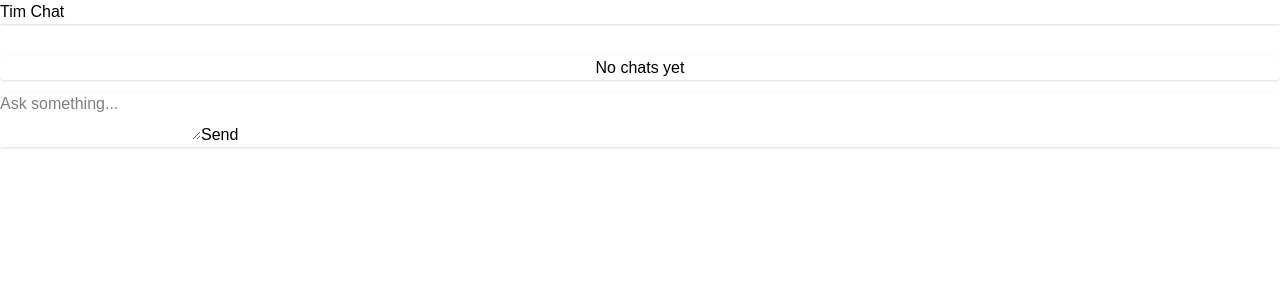
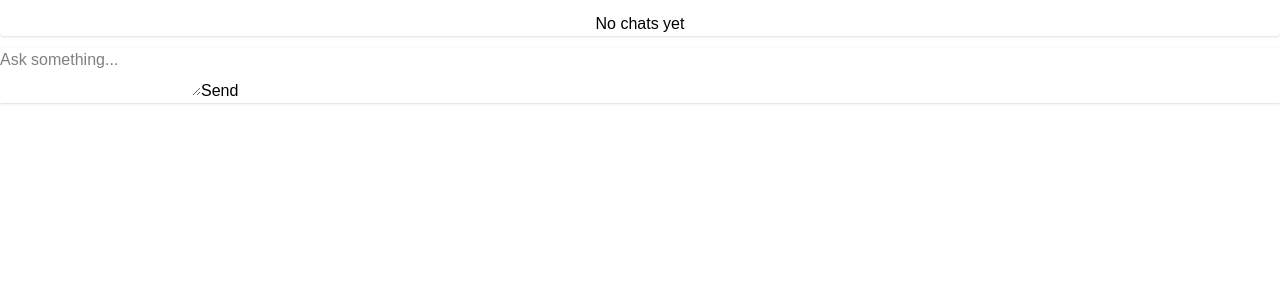
Before and after one commit to simwawatim/tim-chat-ai-frontend-nextjs, a Next.js app: page /chat in a window 1280 px wide. Shown: the top 300 px of the page. Built offline with nearby package versions, Linux system fonts and the light colour scheme.

Commit message:
feat: no

```diff
--- a/componets/TimChatPage.jsx
+++ b/componets/TimChatPage.jsx
@@ -9,7 +9,6 @@ export default function TimChatPromptWithSidebar() {
   const [activeChat, setActiveChat] = useState(null);
   const [response, setResponse] = useState('');
   const [loading, setLoading] = useState(false);
-  const [copiedCode, setCopiedCode] = useState(null); // track copied block
 
   useEffect(() => {
     if (activeChat !== null) {
@@ -50,23 +49,8 @@ export default function TimChatPromptWithSidebar() {
     setMessage('');
   };
 
-  const copyToClipboard = (code, index) => {
-    navigator.clipboard.writeText(code).then(() => {
-      setCopiedCode(index);
-      setTimeout(() => setCopiedCode(null), 2000);
-    });
-  };
-
   return (
-    <>
-      {/* Static Navbar */}
-      <nav className="navbar navbar-dark bg-dark fixed-top shadow">
-        <div className="container-fluid">
-          <span className="navbar-brand mb-0 h1">Tim Chat</span>
-        </div>
-      </nav>
-
-      <div className="container-fluid mt-5 pt-3">
+    <div className="container-fluid mt-3">
       <div className="row">
 
         {/* Sidebar */}
@@ -128,21 +112,10 @@ export default function TimChatPromptWithSidebar() {
                     components={{
                       code({ node, inline, className, children, ...props }) {
                         const match = /language-(\w+)/.exec(className || '');
-                          const codeString = String(children).replace(/\n$/, '');
-                          const blockIndex = Math.random(); // unique ID per render
-
                         return !inline && match ? (
-                            <div className="position-relative">
-                              <button
-                                className="btn btn-sm btn-secondary position-absolute end-0 top-0 m-1"
-                                onClick={() => copyToClipboard(codeString, blockIndex)}
-                              >
-                                {copiedCode === blockIndex ? 'Copied!' : 'Copy'}
-                              </button>
                           <SyntaxHighlighter style={oneDark} language={match[1]} PreTag="div" {...props}>
-                                {codeString}
+                            {String(children).replace(/\n$/, '')}
                           </SyntaxHighlighter>
-                            </div>
                         ) : (
                           <code className="bg-dark text-white p-1 rounded small" {...props}>
                             {children}
@@ -158,6 +131,5 @@ export default function TimChatPromptWithSidebar() {
         </div>
       </div>
     </div>
-    </>
   );
 }
```
Lines whose indentation alone changed are shown as unchanged.
